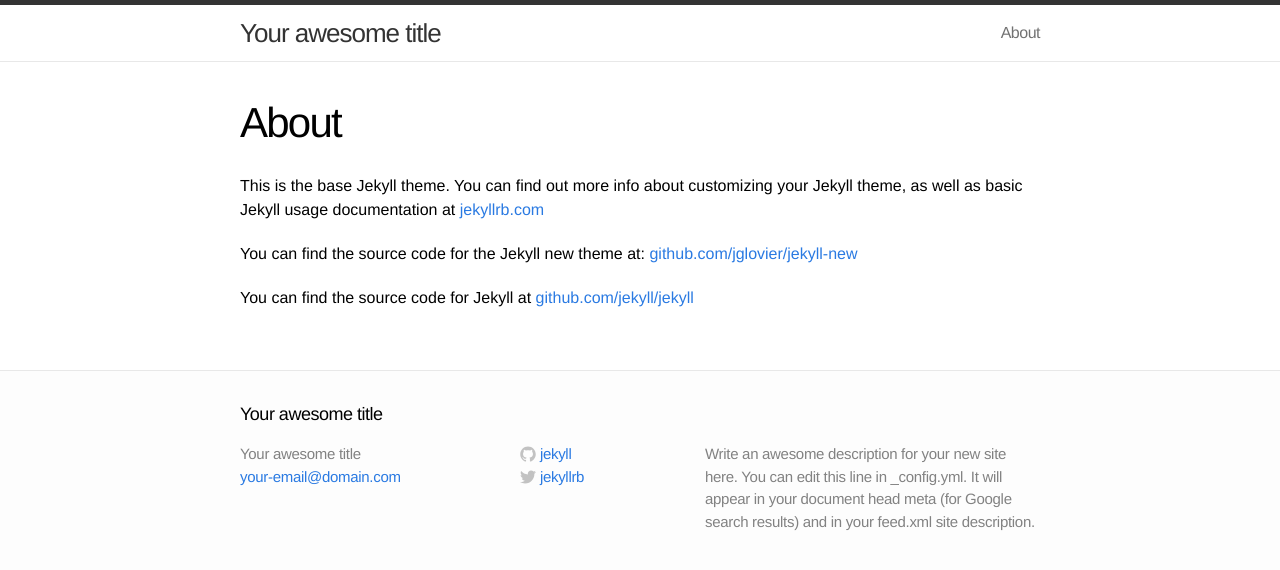
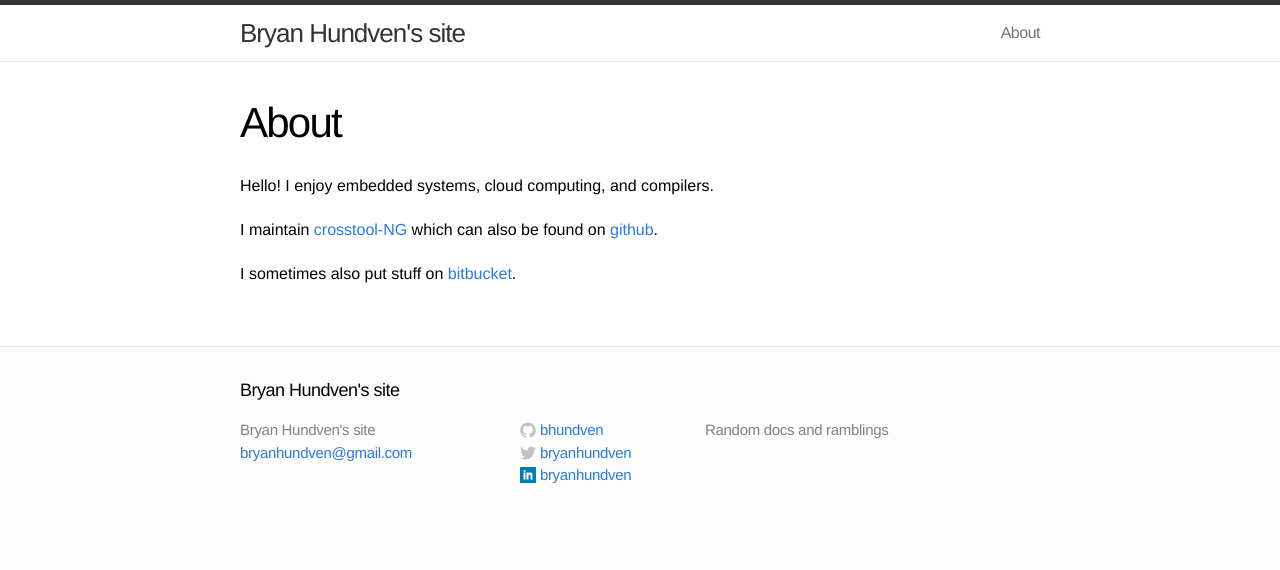
Before and after one commit to bhundven/bhundven.github.io, a Jekyll site: the page built from about.md, in a window 1280 px wide. Shown: the top 570 px of the page. Built offline with Jekyll 4.4.1, drawn with Linux system fonts in a browser that asks for light colours.

Commit message:
Add new content
Signed-off-by: Bryan Hundven <bryanhundven@gmail.com>

```diff
--- a/_config.yml
+++ b/_config.yml
@@ -1,12 +1,14 @@
 # Site settings
-title: Your awesome title
-email: your-email@domain.com
-description: "Write an awesome description for your new site here. You can edit this line in _config.yml. It will appear in your document head meta (for Google search results) and in your feed.xml site description."
+title: Bryan Hundven's site
+email: bryanhundven@gmail.com
+description: "Random docs and ramblings"
 baseurl: ""
-url: "http://yourdomain.com"
-twitter_username: jekyllrb
-github_username:  jekyll
+url: "http://bhundven.github.io"
+twitter_username: bryanhundven
+linkedin_username: bryanhundven
+github_username:  bhundven
 
 # Build settings
+lsi: false
 markdown: kramdown
-permalink: pretty
+permalink: /:year/:month/:day/:title.html
--- a/_includes/footer.html
+++ b/_includes/footer.html
@@ -49,6 +49,24 @@
             <span class="username">{{ site.twitter_username }}</span>
           </a>
         </li>{% endif %}
+        {% if site.linkedin_username %}<li>
+          <a href="https://www.linkedin.com/in/{{ site.linkedin_username }}">
+            <span class="icon linkedin">
+              <svg version="1.0" class="linkedin-icon-svg" xmlns="http://www.w3.org/2000/svg" xmlns:xlink="http://www.w3.org/1999/xlink"
+                  viewBox="0 0 32 32" enable-background="new 0 0 32 32" xml:space="preserve">
+                 <g>
+                   <path d="M32,30c0,1.104-0.896,2-2,2H2c-1.104,0-2-0.896-2-2V2c0-1.104,0.896-2,2-2h28c1.104,0,2,0.896,2,2V30z" fill="#007BB5"/>
+                   <g>
+                     <rect fill="#FFFFFF" height="14" width="4" x="7" y="11"/>
+                     <path d="M20.499,11c-2.791,0-3.271,1.018-3.499,2v-2h-4v14h4v-8c0-1.297,0.703-2,2-2c1.266,0,2,0.688,2,2v8h4v-7    C25,14,24.479,11,20.499,11z" fill="#FFFFFF"/>
+                     <circle cx="9" cy="8" fill="#FFFFFF" r="2"/>
+                  </g>
+                </g>
+              </svg>
+            </span>
+            <span class="username">{{ site.linkedin_username }}</span>
+          </a>
+        </li>{% endif %}
       </ul>
     </div>
 
--- a/_layouts/default.html
+++ b/_layouts/default.html
@@ -1,5 +1,5 @@
 <!DOCTYPE html>
-<html>
+<html lang="en-US">
 
   {% include head.html %}
 
--- a/about.md
+++ b/about.md
@@ -4,8 +4,8 @@ title: About
 permalink: /about/
 ---
 
-This is the base Jekyll theme. You can find out more info about customizing your Jekyll theme, as well as basic Jekyll usage documentation at [jekyllrb.com](http://jekyllrb.com/)
+Hello! I enjoy embedded systems, cloud computing, and compilers.
 
-You can find the source code for the Jekyll new theme at: [github.com/jglovier/jekyll-new](https://github.com/jglovier/jekyll-new)
+I maintain [crosstool-NG](http://crosstool-ng.org) which can also be found on [github](https://github.com/crosstool-ng/crosstool-ng).
 
-You can find the source code for Jekyll at [github.com/jekyll/jekyll](https://github.com/jekyll/jekyll)
+I sometimes also put stuff on [bitbucket](https://bitbucket.org/bhundven).
--- a/css/main.css
+++ b/css/main.css
@@ -123,7 +123,8 @@ a:visited { color: #205caa; }
 }
 
 .github-icon-svg,
-.twitter-icon-svg {
+.twitter-icon-svg,
+.linkedin-icon-svg {
   display: inline-block;
   width: 16px;
   height: 16px;
```
Also changed, not shown: _posts/2015-12-11-hello-interwebs.markdown (added, +8 -0 lines), _posts/2015-12-11-welcome-to-jekyll.markdown (deleted, +0 -24 lines).
